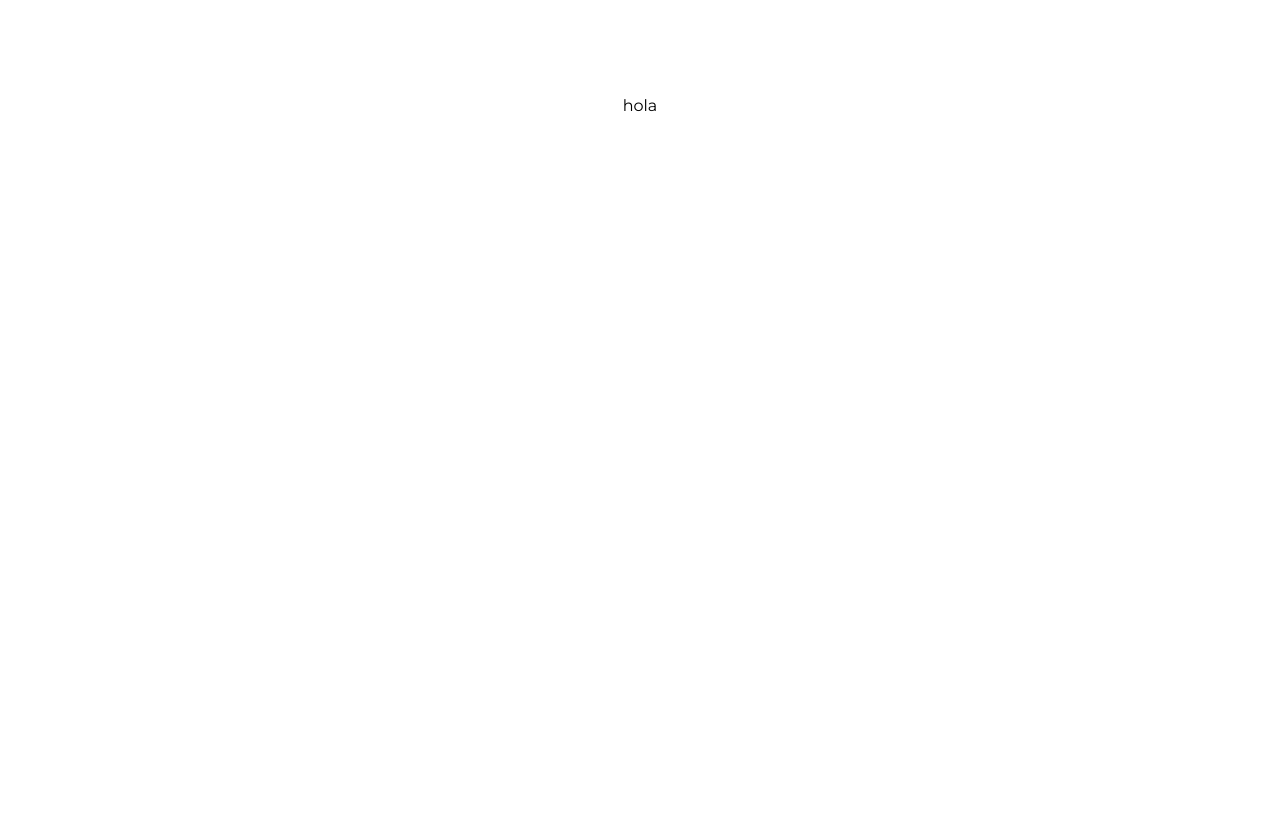
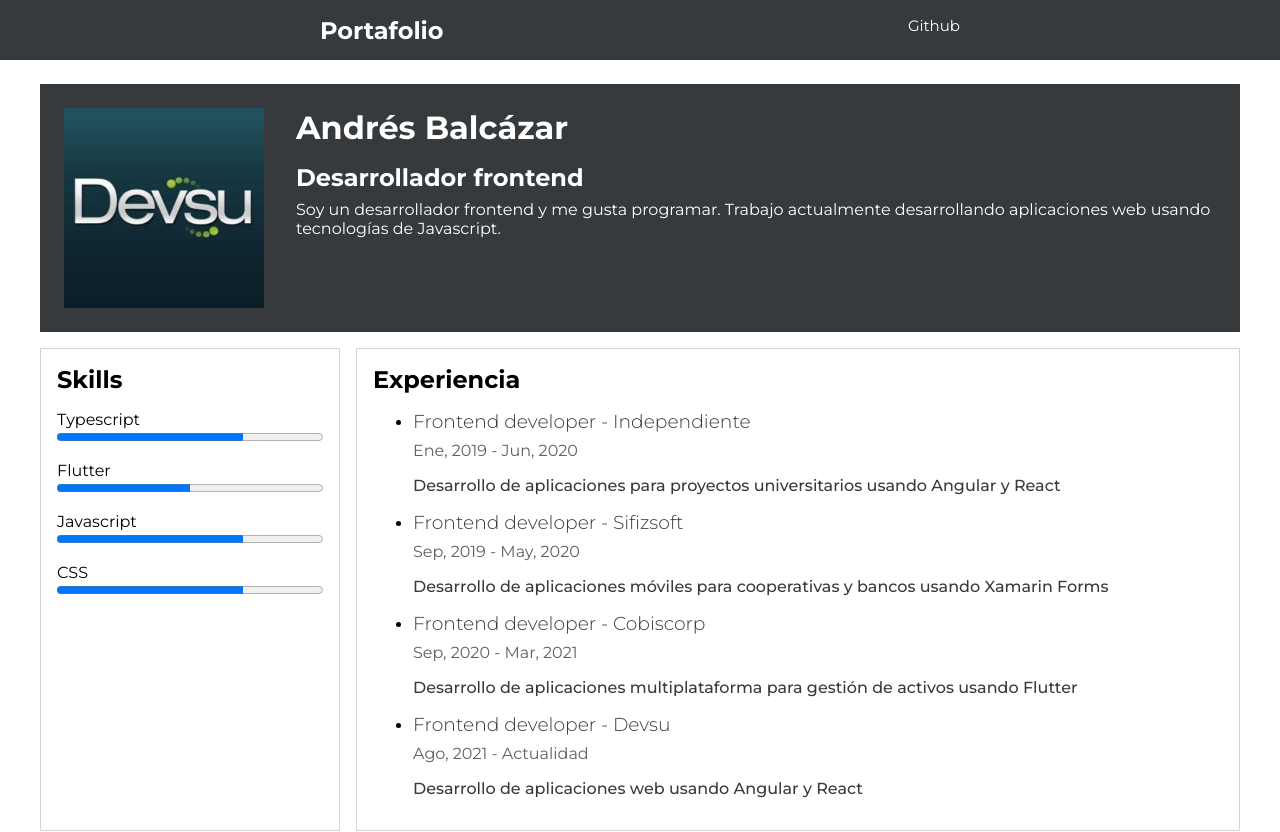
Before and after one commit to cabp1996/personal-portfolio-next, a Next.js app: page / in a window 1280 px wide. Shown: the top 832 px of the page. Built offline with nearby package versions, Linux system fonts and the light colour scheme.

Commit message:
fix: routes

```diff
--- a/src/pages/index.tsx
+++ b/src/pages/index.tsx
@@ -1,22 +1,29 @@
-import Head from 'next/head'
-import Image from 'next/image'
-import { Inter } from '@next/font/google'
-import styles from '@/styles/Home.module.css'
+import { Footer, Header, Main } from "@/components";
+import { GetStaticProps } from "next";
+import Head from "next/head";
+import React from "react";
 
-const inter = Inter({ subsets: ['latin'] })
-
-export default function Home() {
+export const MainPage = () => {
   return (
-    <>
+    <div>
       <Head>
-        <title>Create Next App</title>
-        <meta name="description" content="Generated by create next app" />
+        <title>Andrés Balcázar</title>
+        <meta name="description" content="CV for Andres Balcazar" />
         <meta name="viewport" content="width=device-width, initial-scale=1" />
         <link rel="icon" href="/favicon.ico" />
       </Head>
-      <main className={styles.main}>
-      hola
-      </main>
-    </>
-  )
-}
+
+      <Header />
+      <Main />
+      <Footer />
+    </div>
+  );
+};
+
+export default MainPage;
+
+export const getStaticProps: GetStaticProps = async (_) => {
+  return {
+    props: {},
+  };
+};
```
Also changed, not shown: src/pages/main.tsx (deleted, +0 -29 lines).
